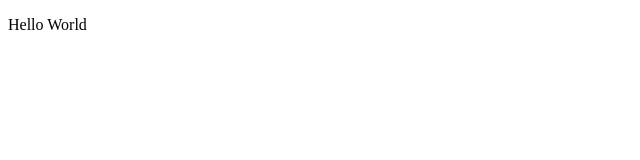
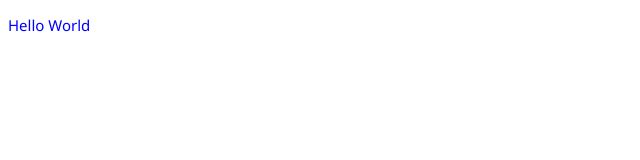
Before and after one commit to AlexMilll/rsschool-cv, a plain HTML site: page index.html in a window 1280 px wide. Shown: the whole page, without its empty margins (0-640 px from the left). Drawn offline with Linux system fonts and the light colour scheme.

Commit message:
feat: update css

```diff
--- a/style.css
+++ b/style.css
@@ -1 +1,6 @@
-.fix
+.fix{
+    color: blue;
+    font-size: 15px;
+    font-weight: normal;
+    font-family: 'Segoe UI', Tahoma, Geneva, Verdana, sans-serif;
+}
```
